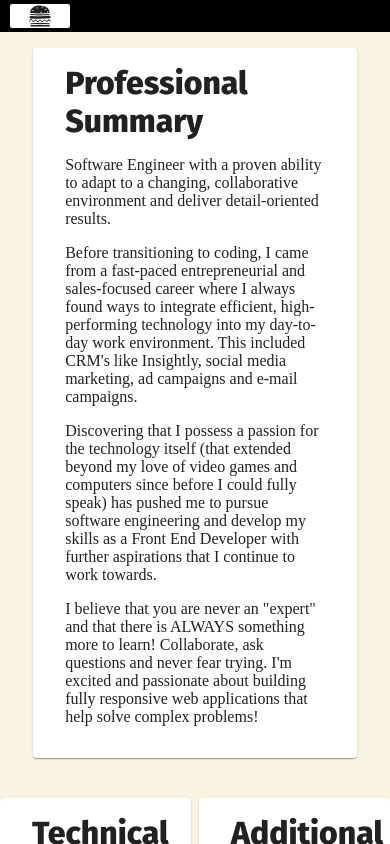
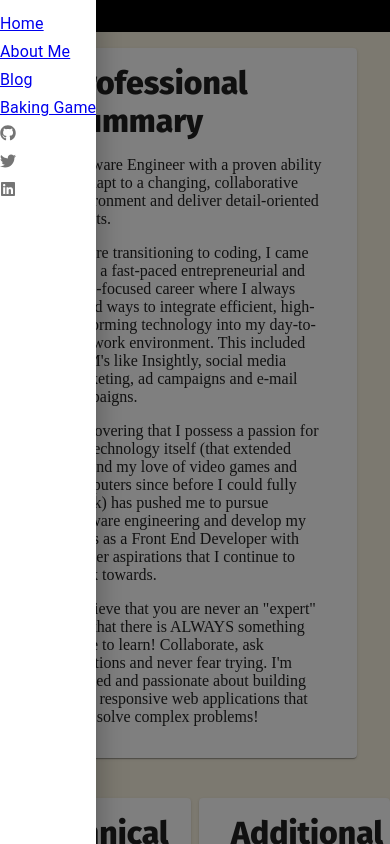
Before and after one commit to audreywrong/personalwebsite-react, a React (Create React App) app in the folder my-app/: page /about-me in a window 390 px wide. Both pictures are taken after a click on the button 40 px from the left and 16 px from the top of the page. Shown: the top 844 px of the page. Built offline with nearby package versions, Linux system fonts and the light colour scheme; a web font is replaced by a local one.

Commit message:
linked mobile nav

```diff
--- a/my-app/src/features/mobile-menu/MobileMenu.jsx
+++ b/my-app/src/features/mobile-menu/MobileMenu.jsx
@@ -1,26 +1,24 @@
-import React from 'react';
-import clsx from 'clsx';
+import {React, useState} from 'react';
+import {Link} from 'react-router-dom';
 import {GiHamburger} from 'react-icons/gi';
 import {makeStyles} from '@material-ui/core/styles';
+import {FaGithub, FaTwitter, FaLinkedin} from 'react-icons/fa';
 import SwipeableDrawer from '@material-ui/core/SwipeableDrawer';
 import Button from '@material-ui/core/Button';
 import List from '@material-ui/core/List';
 import ListItem from '@material-ui/core/ListItem';
 import ListItemText from '@material-ui/core/ListItemText';
+import ListItemIcon from '@material-ui/core/ListItemIcon';
 
 const useStyles = makeStyles({
   list: {
     width: 250,
   },
-  fullList: {
-    width: 'auto',
-  },
 });
 
 export default function MobileMenu() {
   const classes = useStyles();
-  // theme.breakpoints.up('sm')
-  const [state, setState] = React.useState({
+  const [state, setState] = useState({
     isOpen: false,
   });
 
@@ -32,21 +30,49 @@ export default function MobileMenu() {
     setState({...state, isOpen: open});
   };
 
-  const list = anchor => (
-    <div
-      className={clsx(classes.list, {
-        [classes.fullList]: anchor === 'top' || anchor === 'bottom',
-      })}
-      role="presentation"
-      onClick={toggleDrawer(anchor, false)}
-      onKeyDown={toggleDrawer(anchor, false)}
-    >
+  const navArray = [
+    {linkContent: 'Home', hasLink: true, linkHref: '/personalwebsite-react'},
+    {linkContent: 'About Me', hasLink: true, linkHref: '/about-me'},
+    {
+      linkContent: 'Blog',
+      hasLink: false,
+
+      linkHref: 'https://audreywrong.github.io/all-about-audrey/',
+    },
+    {linkContent: 'Baking Game', hasLink: true, linkHref: '/baking-game'},
+    {linkContent: <FaGithub />, hasLink: false, linkHref: 'https://github.com/audreywrong'},
+    {linkContent: <FaTwitter />, hasLink: false, linkHref: 'https://twitter.com/audwrong'},
+    {
+      linkContent: <FaLinkedin />,
+      hasLink: false,
+
+      linkHref: 'https://www.linkedin.com/in/audreylwright/',
+    },
+  ];
+
+  const MobileNavList = () => (
+    <div style={{width: 'auto'}} role="presentation" onClick={toggleDrawer(false)} onKeyDown={toggleDrawer(false)}>
       <List>
-        {['Inbox', 'Starred', 'Send email', 'Drafts'].map((text, index) => (
-          <ListItem button key={text}>
-            <ListItemText primary={text} />
-          </ListItem>
-        ))}
+        {navArray.map(({linkContent, isLink, linkHref}) => {
+          const hasSocial = typeof linkContent !== 'string';
+          const listContent = hasSocial ? (
+            <ListItemIcon>{linkContent}</ListItemIcon>
+          ) : (
+            <ListItemText>{linkContent}</ListItemText>
+          );
+
+          return (
+            <ListItemText button key={linkContent}>
+              {isLink ? (
+                <Link to={linkHref}>{listContent}</Link>
+              ) : (
+                <a href={linkHref} target="_blank">
+                  {listContent}
+                </a>
+              )}
+            </ListItemText>
+          );
+        })}
       </List>
     </div>
   );
@@ -60,19 +86,9 @@ export default function MobileMenu() {
       >
         <GiHamburger style={{height: '1.5rem', width: '1.5rem'}} />
       </Button>
-      )
-      {/* {['Home', 'About Me', 'Baking Game', 'bottom'].map(anchor => (
-        <React.Fragment key={anchor}>
-          <SwipeableDrawer
-            anchor={anchor}
-            open={state[anchor]}
-            onClose={toggleDrawer(anchor, false)}
-            onOpen={toggleDrawer(anchor, true)}
-          >
-            {list(anchor)}
-          </SwipeableDrawer>
-        </React.Fragment>
-      ))} */}
+      <SwipeableDrawer open={state.isOpen} onClose={toggleDrawer(false)}>
+        <MobileNavList />
+      </SwipeableDrawer>
     </div>
   );
 }
```
